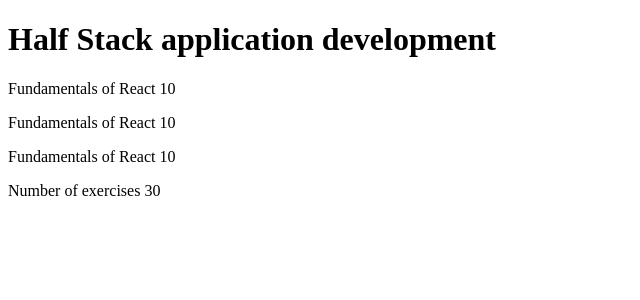
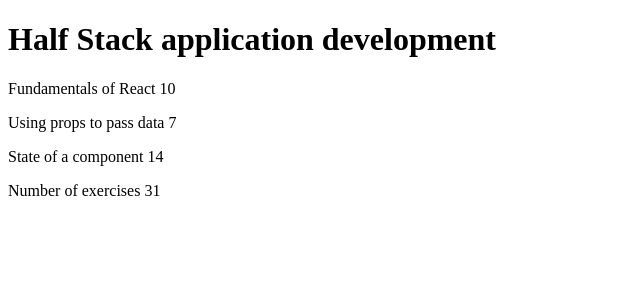
Before and after one commit to YousefNoor24/FullStackOpen, a React (Vite) app in the folder part1/courseinfo/: page / in a window 1280 px wide. Shown: the top 300 px of the page, without its empty margins (0-640 px from the left). Built offline with nearby package versions, Linux system fonts and the light colour scheme.

Commit message:
Edit part1/courseinfo/src/App.jsx based on 1.5 requirments

```diff
--- a/part1/courseinfo/src/App.jsx
+++ b/part1/courseinfo/src/App.jsx
@@ -1,7 +1,7 @@
 const Header = (props) => {
   return (
     <>
-      <h1>{props.course}</h1>
+      <h1>{props.course.name}</h1>
     </>
   )
 }
@@ -18,16 +18,16 @@
 const Content = (props) => {
   return (
     <>
-      <Part content={props.parts[0]} />
-      <Part content={props.parts[1]} />
-      <Part content={props.parts[2]} />
+      <Part content={props.course.parts[0]} />
+      <Part content={props.course.parts[1]} />
+      <Part content={props.course.parts[2]} />
     </>
   )
 }
 
 const Total = (props) => {
   let total = 0
-  props.parts.map(part => {
+  props.course.parts.map(part => {
     total += part.exercises
   })
   return (
@@ -38,27 +38,29 @@
 }
 
 const App = () => {
-  const course = 'Half Stack application development'
-  const parts = [
+  const course = {
+    name: 'Half Stack application development',
+    parts: [
       {
         name: 'Fundamentals of React',
         exercises: 10
       },
       {
-      name: 'Fundamentals of React',
-      exercises: 10
+        name: 'Using props to pass data',
+        exercises: 7
       },
       {
-      name: 'Fundamentals of React',
-      exercises: 10
+        name: 'State of a component',
+        exercises: 14
       }
     ]
+  }
 
   return (
     <div>
       <Header course={course} />
-      <Content parts={parts} />
-      <Total parts={parts} />
+      <Content course={course} />
+      <Total course={course} />
     </div>
   )
 }
```
Lines whose indentation alone changed are shown as unchanged.
